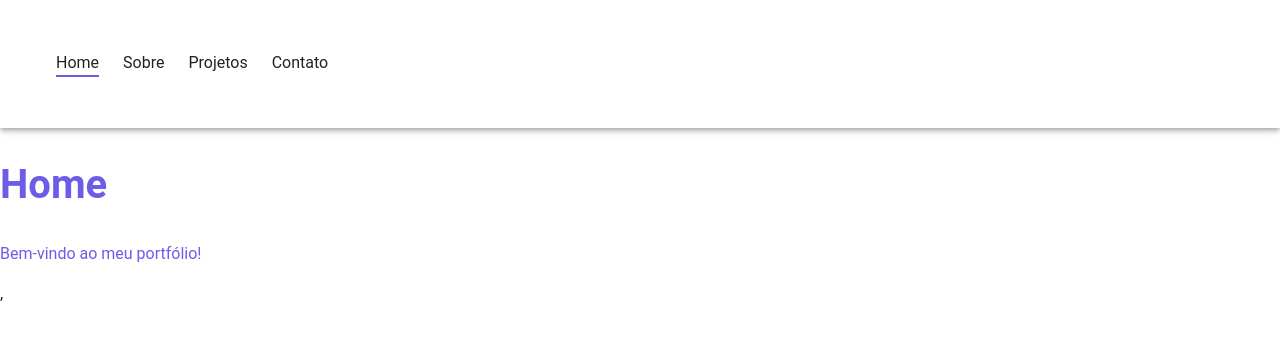
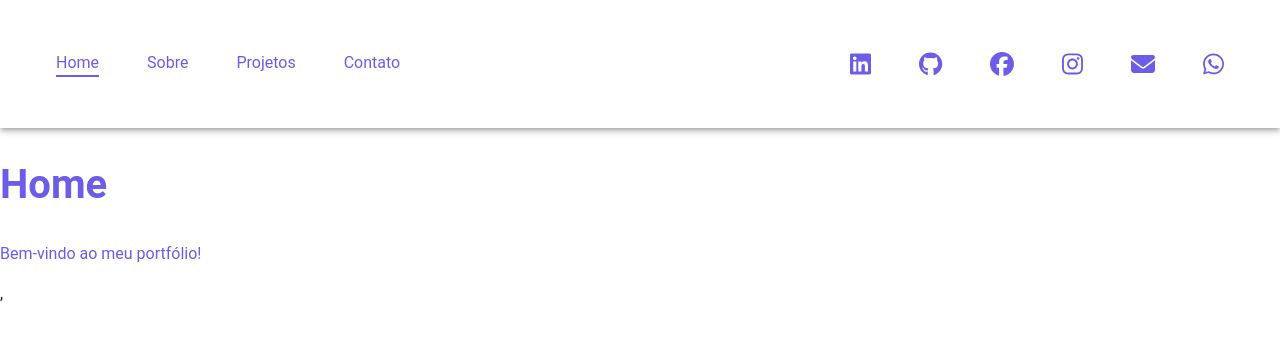
Before and after one commit to matheus-curvelo/portfolio, a React (Create React App) app: page / in a window 1280 px wide. Shown: the top 340 px of the page. Built offline with nearby package versions, Linux system fonts and the light colour scheme.

Commit message:
Criando área de redes sociais no header

```diff
--- a/public/index.html
+++ b/public/index.html
@@ -1,5 +1,5 @@
 <!DOCTYPE html>
-<html lang="en">
+<html lang="pt-br">
 <head>
   <meta charset="UTF-8">
   <meta name="viewport" content="width=device-width, initial-scale=1.0">
--- a/src/components/Header/Header.scss
+++ b/src/components/Header/Header.scss
@@ -1,24 +1,49 @@
+@import '../../styles/variables.scss';
+
 #header {
     padding: 2.5%;
+    overflow: hidden;
 
     .header__box {
         display: flex;
+        justify-content: space-between;
         gap: 1.5rem;
+        width: 100%;
 
+        .header__links,
+        .header__icons {
+            display: flex;
+            gap: 3rem;
+            animation-duration: 2.5s;
+        }
+
+        .header__links {
             .header__link {
                 text-decoration: none;
-            color: inherit;
-            font-size: 1rem;
-            transition: color 0.3s ease;
+                color: $primary;
 
                 &:hover {
-              color: #6c5ce7;
+                    color: $primaryDark;
                 }
 
                 &.active {
-            border-bottom: 2px solid #6c5ce7;
+                    border-bottom: 2px solid $primary;
+                }
             }
         }
 
+        .header__icons {
+            .header__icon {
+                padding: 0;
+
+                svg {
+                    color: $primary;
+
+                    &:hover {
+                        color: $primaryDark;
                     }
                 }
+            }
+        }
+    }
+}
--- a/src/components/Header/Header.tsx
+++ b/src/components/Header/Header.tsx
@@ -1,39 +1,111 @@
 // Header.tsx
-import React from 'react';
-import { AppBar, Toolbar, Typography, Box } from '@mui/material';
-import { NavLink } from 'react-router-dom';
+import React from "react";
+import { AppBar, Toolbar, Box, IconButton } from "@mui/material";
+import { NavLink } from "react-router-dom";
+import { FontAwesomeIcon } from "@fortawesome/react-fontawesome";
+import {
+  faInstagram,
+  faLinkedin,
+  faWhatsapp,
+  faFacebook,
+  faGithub
+} from "@fortawesome/free-brands-svg-icons";
+import { faEnvelope } from "@fortawesome/free-solid-svg-icons";
 import "./Header.scss";
-import 'animate.css';
+import "animate.css";
 
 const Header: React.FC = () => {
   return (
-    <AppBar id="header" color='transparent' position="static">
+    <AppBar id="header" color="transparent" position="static">
       <Toolbar>
         <Box className="header__box">
+          <div className="header__links animate__animated animate__backInLeft">
             <NavLink
               to="/"
-            className={({ isActive }) => isActive ? "header__link active" : "header__link"}
-          >
+              className={({ isActive }) =>
+                isActive ? "header__link active" : "header__link"
+              }>
               Home
             </NavLink>
             <NavLink
               to="/sobre"
-            className={({ isActive }) => isActive ? "header__link active" : "header__link"}
-          >
+              className={({ isActive }) =>
+                isActive ? "header__link active" : "header__link"
+              }>
               Sobre
             </NavLink>
             <NavLink
               to="/projetos"
-            className={({ isActive }) => isActive ? "header__link active" : "header__link"}
-          >
+              className={({ isActive }) =>
+                isActive ? "header__link active" : "header__link"
+              }>
               Projetos
             </NavLink>
             <NavLink
               to="/contato"
-            className={({ isActive }) => isActive ? "header__link active" : "header__link"}
-          >
+              className={({ isActive }) =>
+                isActive ? "header__link active" : "header__link"
+              }>
               Contato
             </NavLink>
+          </div>
+
+          <div className="header__icons animate__animated animate__backInRight">
+            <IconButton
+              component="a"
+              href="https://www.linkedin.com/in/matheus-curvelo"
+              target="_blank"
+              rel="noopener noreferrer"
+              color="inherit"
+              className="header__icon">
+              <FontAwesomeIcon icon={faLinkedin} />
+            </IconButton>
+            <IconButton
+              component="a"
+              href="https://github.com/matheus-curvelo"
+              target="_blank"
+              rel="noopener noreferrer"
+              color="inherit"
+              className="header__icon">
+              <FontAwesomeIcon icon={faGithub} />
+            </IconButton>
+            <IconButton
+              component="a"
+              href="https://www.facebook.com/matheus.curvelo1994"
+              target="_blank"
+              rel="noopener noreferrer"
+              color="inherit"
+              className="header__icon">
+              <FontAwesomeIcon icon={faFacebook} />
+            </IconButton>
+            <IconButton
+              component="a"
+              href="https://www.instagram.com/matheus.curvelo"
+              target="_blank"
+              rel="noopener noreferrer"
+              color="inherit"
+              className="header__icon">
+              <FontAwesomeIcon icon={faInstagram} />
+            </IconButton>
+            <IconButton
+              component="a"
+              href="mailto:matheuscurvelo@gmail.com"
+              target="_blank"
+              rel="noopener noreferrer"
+              color="inherit"
+              className="header__icon">
+              <FontAwesomeIcon icon={faEnvelope} />
+            </IconButton>
+            <IconButton
+              component="a"
+              href="https://wa.me/5511982382008"
+              target="_blank"
+              rel="noopener noreferrer"
+              color="inherit"
+              className="header__icon">
+              <FontAwesomeIcon icon={faWhatsapp} />
+            </IconButton>
+          </div>
         </Box>
       </Toolbar>
     </AppBar>
```
Also changed, not shown: src/index.tsx (+10 -10 lines). Lines whose indentation alone changed are shown as unchanged.
